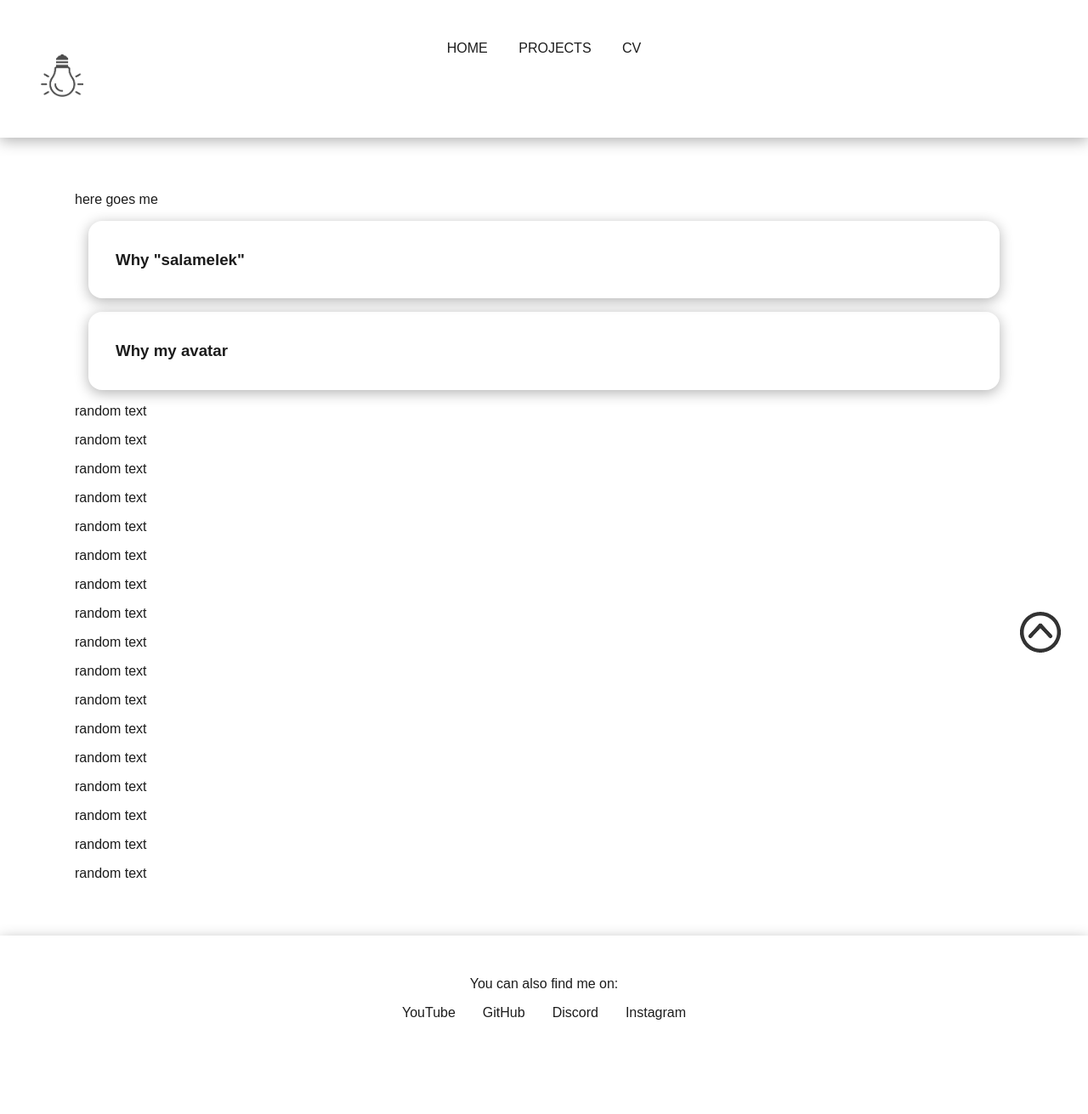
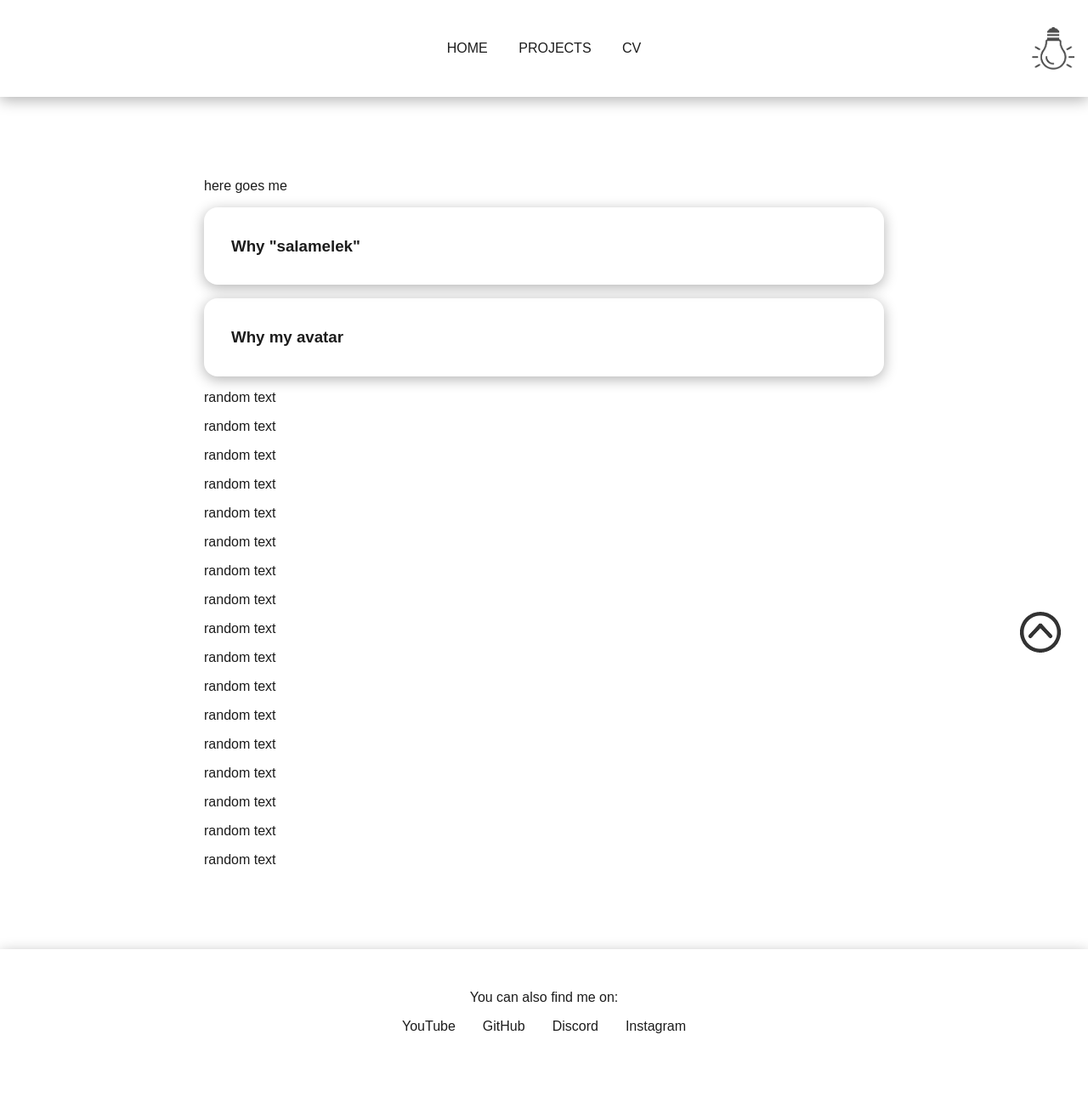
Before and after one commit to salamelek/personal_website, a PHP site: page / in a window 1280 px wide. Shown: the whole page at 85% size. Before the commit the page ends 1200 px from the top, so only its background shows below. Run offline with PHP 8.4, Linux system fonts and the light colour scheme.

Commit message:
look fixes

```diff
--- a/css/style.css
+++ b/css/style.css
@@ -53,8 +53,12 @@ a {
 }
 
 main {
-    max-width: 1200px;
+    max-width: 60em;
     margin: 0 auto;
+}
+
+.main-wrapper {
+    padding: 2em;
 }
 
 .shadow {
@@ -71,6 +75,10 @@ main {
     transition: var(--delay-short);
 }
 
+.left-line {
+    border-left: 1px solid var(--text-color);
+}
+
 /*NAVIGATION*/
 
 nav {
@@ -82,13 +90,12 @@ nav {
 .nav-wrapper {
     display: flex;
     align-items: center;
-    justify-content: center;
 }
 
 .inner-nav-menu {
     display: flex;
     justify-content: center;
-    height: 1em;
+    min-height: 1em;
 }
 
 .nav-links {
@@ -134,16 +141,12 @@ nav {
 .toggle-light {
     width: 50px;
     height: 50px;
-    position: relative;
+    position: absolute;
     background-image: url("../images/light_bulb_off.png");
     background-repeat: round;
     background-color: rgba(0, 0, 0, 0);
-    flex-shrink: 0;
+    right: 1em;
 }
-
-/*.toggle-light:hover {*/
-/*    background-image: url("../images/light_bulb_on.png");*/
-/*}*/
 
 .toggle-light button{
     border-style: none;
@@ -172,7 +175,7 @@ nav {
 .index-card {
     padding: 1em 2em;
     border-radius: 1em;
-    margin: 1em;
+    margin: 1em 0;
 }
 
 /*PROJECT CARDS*/
@@ -310,26 +313,6 @@ nav {
     /*TODO when the green bar gets to the end, bring out a more detailed description*/
 }
 
-@media screen and (max-width: 60rem) {
-    .curriculum-main-side-wrapper {
-        grid-template-columns: auto;
-    }
-
-    .curriculum-content {
-        border-right: none;
-    }
-}
-
-@media screen and (min-width: 40rem) {
-    main {
-        padding: 3em;
-    }
-
-    .curriculum-sheet {
-        border-radius: 1em;
-    }
-}
-
 /*CONTACT LIST*/
 
 .contacts-card ul {
@@ -413,7 +396,7 @@ nav {
 /*FOOTER*/
 
 footer {
-    padding: 2em;
+    padding: 2em 2em 3em;
     background-color: var(--bcg-color);
     margin: auto auto 0;
 }
@@ -512,3 +495,29 @@ html {
     transform: scale(1);
     pointer-events: none;
 }
+
+/*MEDIA QUERIES*/
+
+@media screen and (min-width: 40em) {
+    .nav-wrapper {
+        justify-content: center;
+    }
+
+    main {
+        padding: 3em;
+    }
+
+    .curriculum-sheet {
+        border-radius: 1em;
+    }
+}
+
+@media screen and (max-width: 60rem) {
+    .curriculum-main-side-wrapper {
+        grid-template-columns: auto;
+    }
+
+    .curriculum-content {
+        border-right: none;
+    }
+}
--- a/index.html
+++ b/index.html
@@ -29,11 +29,14 @@
         }
     </script>
     <nav class="shadow">
+        <div class="nav-wrapper">
+            <div class="nav-menu-wrapper">
                 <div class="inner-nav-menu">
                     <div class="nav-links">
                         <a href="" class="nav-link">HOME</a>
                         <a href="./projects/" class="nav-link">PROJECTS</a>
-                <a href="curriculum_vitae" class="nav-link">CV</a>
+                        <a href="./curriculum_vitae/" class="nav-link">CV</a>
+                    </div>
                 </div>
             </div>
             <div class="toggle-light">
@@ -41,9 +44,10 @@
                     <div class="light-div"></div>
                 </button>
             </div>
+        </div>
     </nav>
-    <main class="">
-        <div>
+    <main>
+        <div class="main-wrapper">
             <header>
                 <p>here goes me</p>
             </header>
--- a/projects/index.html
+++ b/projects/index.html
@@ -29,17 +29,21 @@
         }
     </script>
     <nav class="shadow">
+        <div class="nav-wrapper">
+            <div class="nav-menu-wrapper">
                 <div class="inner-nav-menu">
                     <div class="nav-links">
                         <a href="../" class="nav-link">HOME</a>
                         <a href="" class="nav-link">PROJECTS</a>
-                <a href="../curriculum_vitae" class="nav-link">CV</a>
+                        <a href="../curriculum_vitae/" class="nav-link">CV</a>
+                    </div>
                 </div>
             </div>
             <div class="toggle-light">
                 <button onclick="switchTheme()">
                     <div class="light-div"></div>
                 </button>
+            </div>
         </div>
     </nav>
     <main class="">
```
Lines whose indentation alone changed are shown as unchanged.
